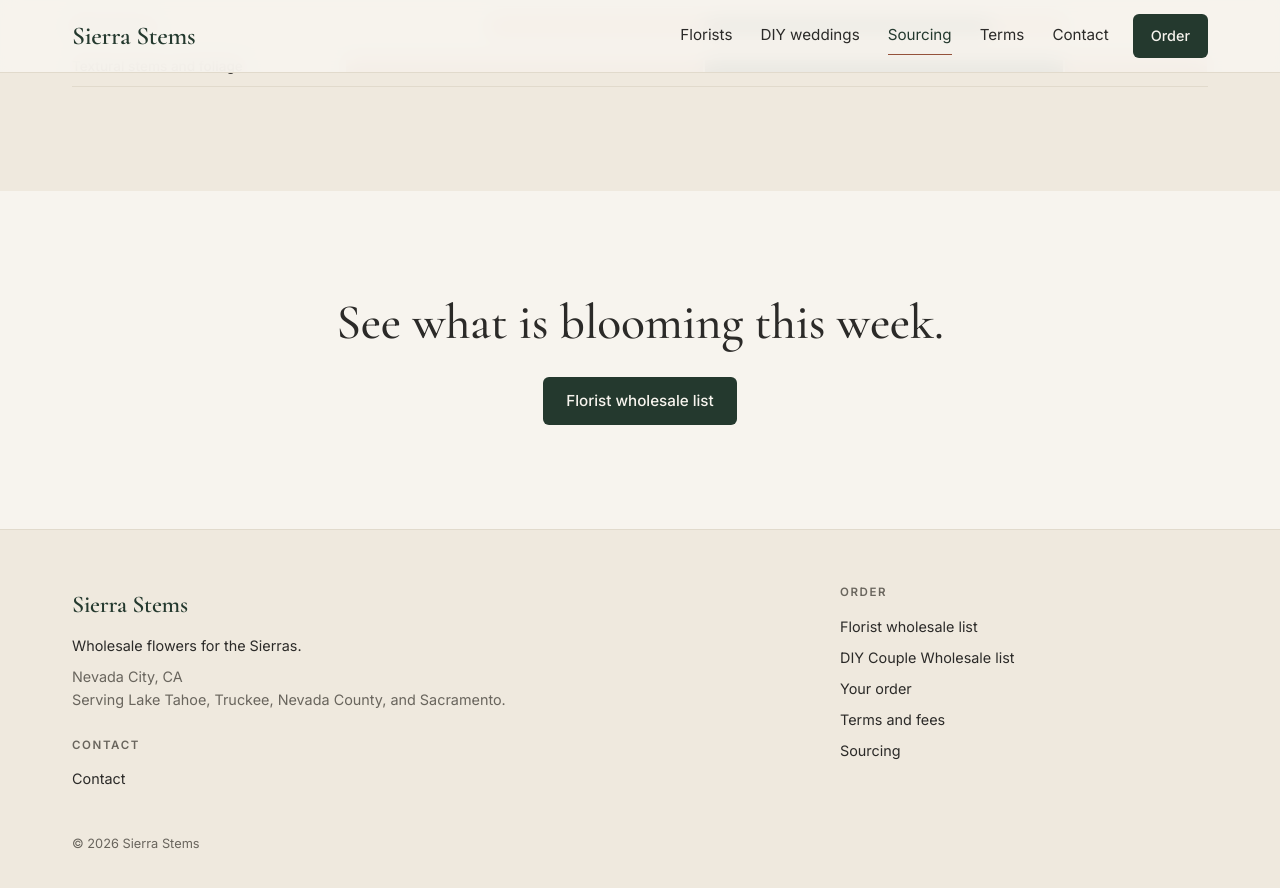
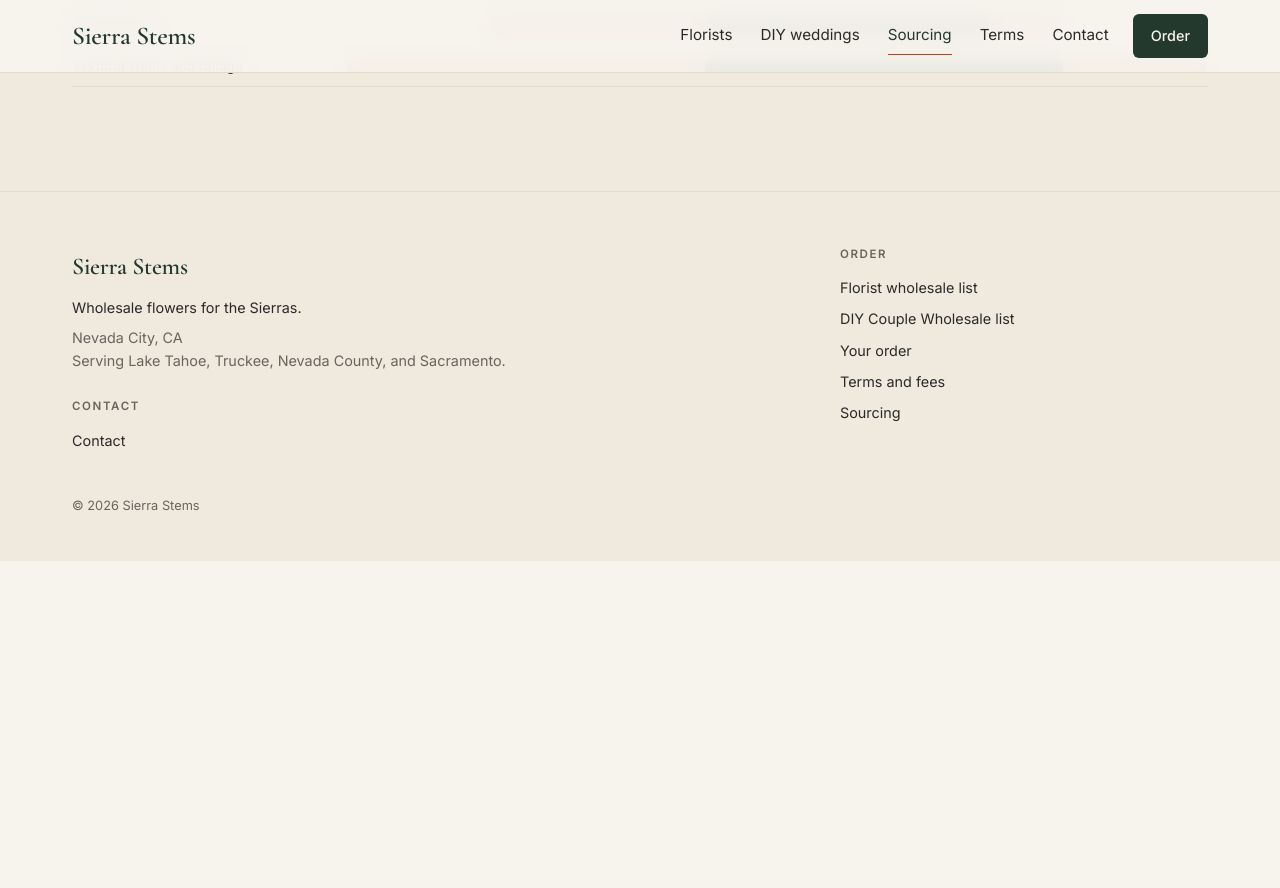
Before and after one commit to jshplhm/sierrastems, a Jekyll site: the page built from sourcing/index.html, in a window 1280 px wide and 900 px high, scrolled down 2112 px. Shown: the top 888 px of the window. Built offline with Jekyll 4.4.1, drawn with Linux system fonts in a browser that asks for light colours; after the commit the page ends 2673 px from its top, so only the background shows below that.

Commit message:
Sourcing: remove the closing list block
Co-Authored-By: Claude Opus 5.5 <noreply@anthropic.com>
Claude-Session: https://claude.ai/code/session_012d4NNvuZZmyaY4YyJAbTUg

```diff
--- a/sourcing/index.html
+++ b/sourcing/index.html
@@ -63,8 +63,3 @@ body_class: page-sourcing
     </div>
   </div>
 </section>
-
-<section class="section wrap area">
-  <h2 class="h-display">See what is blooming this week.</h2>
-  <div class="actions"><a class="btn btn-primary" href="{{ '/availability/' | relative_url }}">Florist wholesale list</a></div>
-</section>
```
